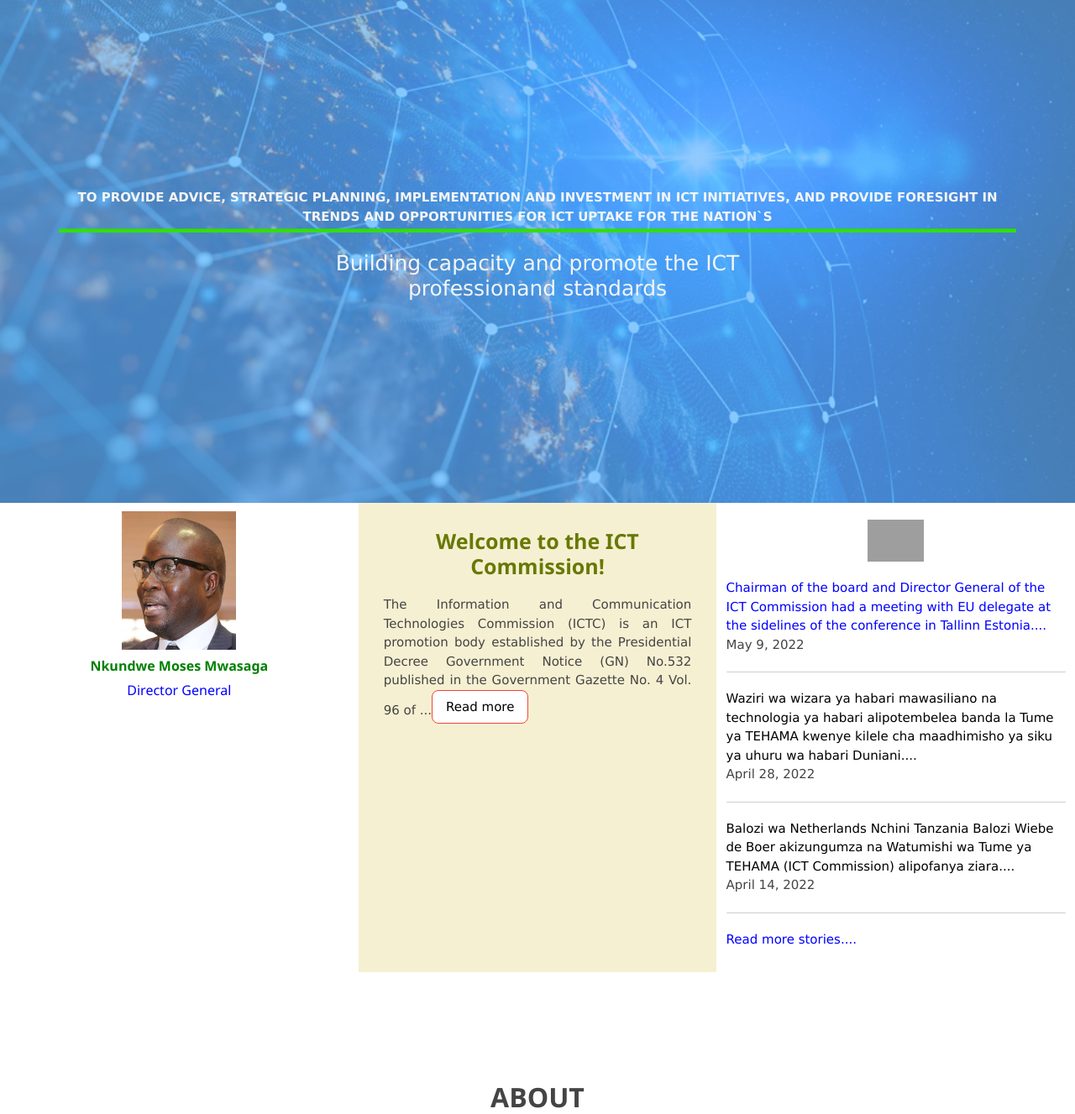
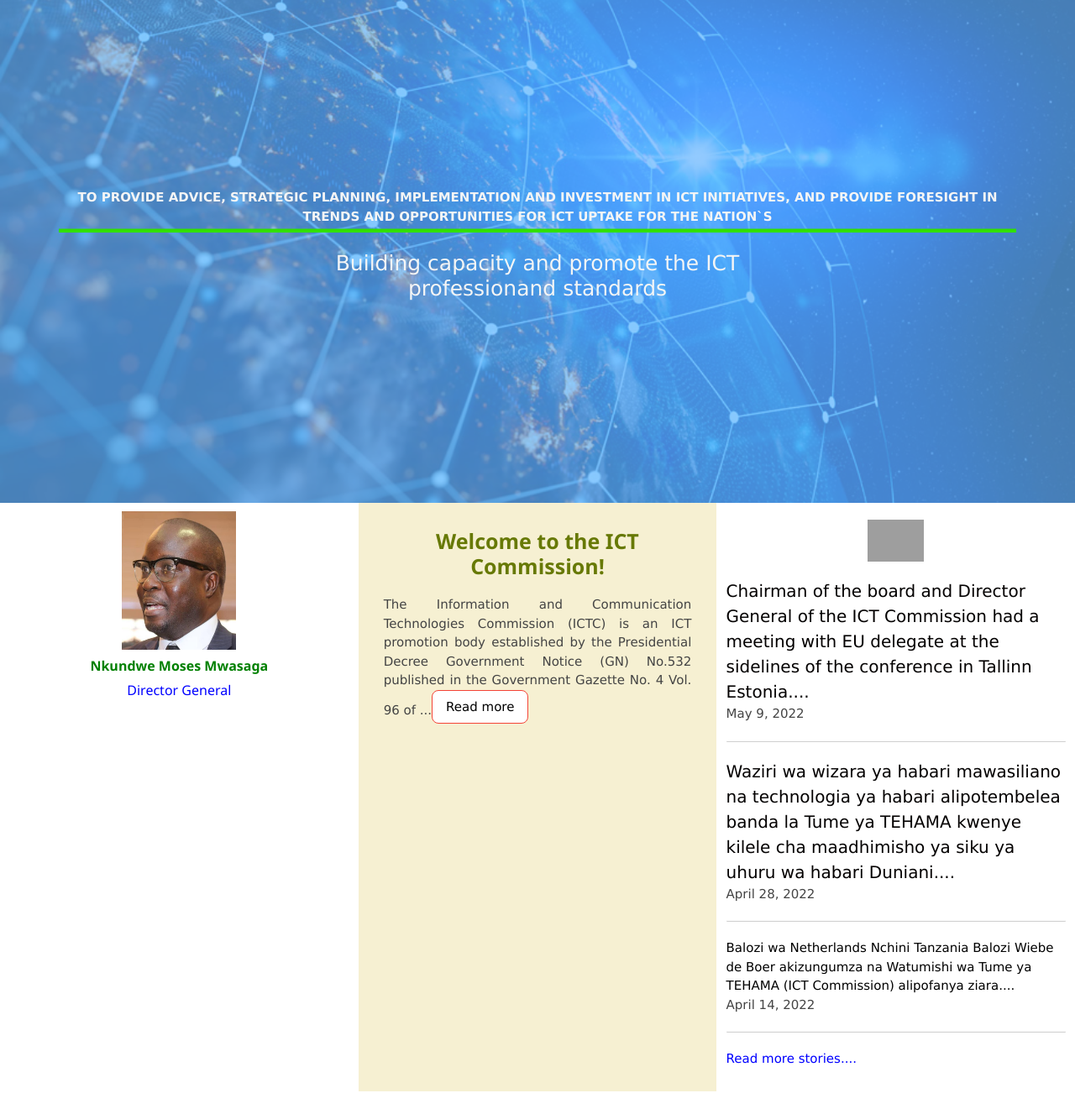
Before and after one commit to Mayenga/ictcStatic, a PHP site: page / in a window 1280 px wide; the page is wider, and only the part inside the window is pictured. Shown: the part 205-1532 px from the top of that part at 84% size. Run offline with PHP 8.4, Linux system fonts and the light colour scheme; grey boxes are pictures that could not be loaded.

Commit message:
Add files via upload

```diff
--- a/index.php
+++ b/index.php
@@ -130,7 +130,17 @@
     text-decoration: none;
     cursor: pointer;
     }
-
+    .newlast{
+        animation:blinking 1.5s infinite;
+        font-size: 20px;
+    }
+    @keyframes blinking{
+        0%{   color: red;   }
+        47%{   color: #000; }
+        62%{   color: transparent; }
+        97%{   color:transparent; }
+        100%{  color: #000;   }
+    }
   </style>
 
 </head>
@@ -343,11 +353,11 @@
 				                    <div class="bt-inner">
 									    <a target="_parent" href="#" class="bt-image-link" title="Balozi wa Netherlands Nchini Tanzania">
 					                    <!-- <img class="hovereffect"  src="siteimg/news/balozOfNethelands.jpg" alt="Ambassador of Netherlands"  style="width:65px; float:left;margin-right:5px" title="Balozi wa Netherlands Nchini Tanzania akizungumza na watumishi wa Tume ya TEHAMa..." /></a>  -->
-								        <a style="color:blue" class="bt-title" target="_parent" title="ICT Commission had a meeting with EU delegate at the sidelines of the conference in Tallinn Estonia" href="pages/more/estonia.php">Chairman of the board and Director General of the ICT Commission had a meeting with EU delegate at the sidelines of the conference in Tallinn Estonia.... </a><br />
+								        <a style="color:blue" class="newlast" class="bt-title" target="_parent" title="ICT Commission had a meeting with EU delegate at the sidelines of the conference in Tallinn Estonia" href="pages/more/estonia.php">Chairman of the board and Director General of the ICT Commission had a meeting with EU delegate at the sidelines of the conference in Tallinn Estonia.... </a><br />
                                         May 9, 2022
                                         <br />
                                         <hr class="rounded" style="">
-                                        <a style="color:black" class="bt-title" target="_parent" title="Kilele cha maadhimisho ya uhuru wa habari Duniani" href="pages/more/uhuruHabari.php">Waziri wa wizara ya  habari mawasiliano na technologia ya habari alipotembelea banda la Tume ya TEHAMA kwenye kilele cha maadhimisho ya siku ya uhuru wa habari Duniani....</a><br />
+                                        <a style="color:black" class="newlast bt-title" target="_parent" title="Kilele cha maadhimisho ya uhuru wa habari Duniani" href="pages/more/uhuruHabari.php">Waziri wa wizara ya  habari mawasiliano na technologia ya habari alipotembelea banda la Tume ya TEHAMA kwenye kilele cha maadhimisho ya siku ya uhuru wa habari Duniani....</a><br />
                                         April 28, 2022
                                         <br />
                                         <hr class="rounded" style="">
```
